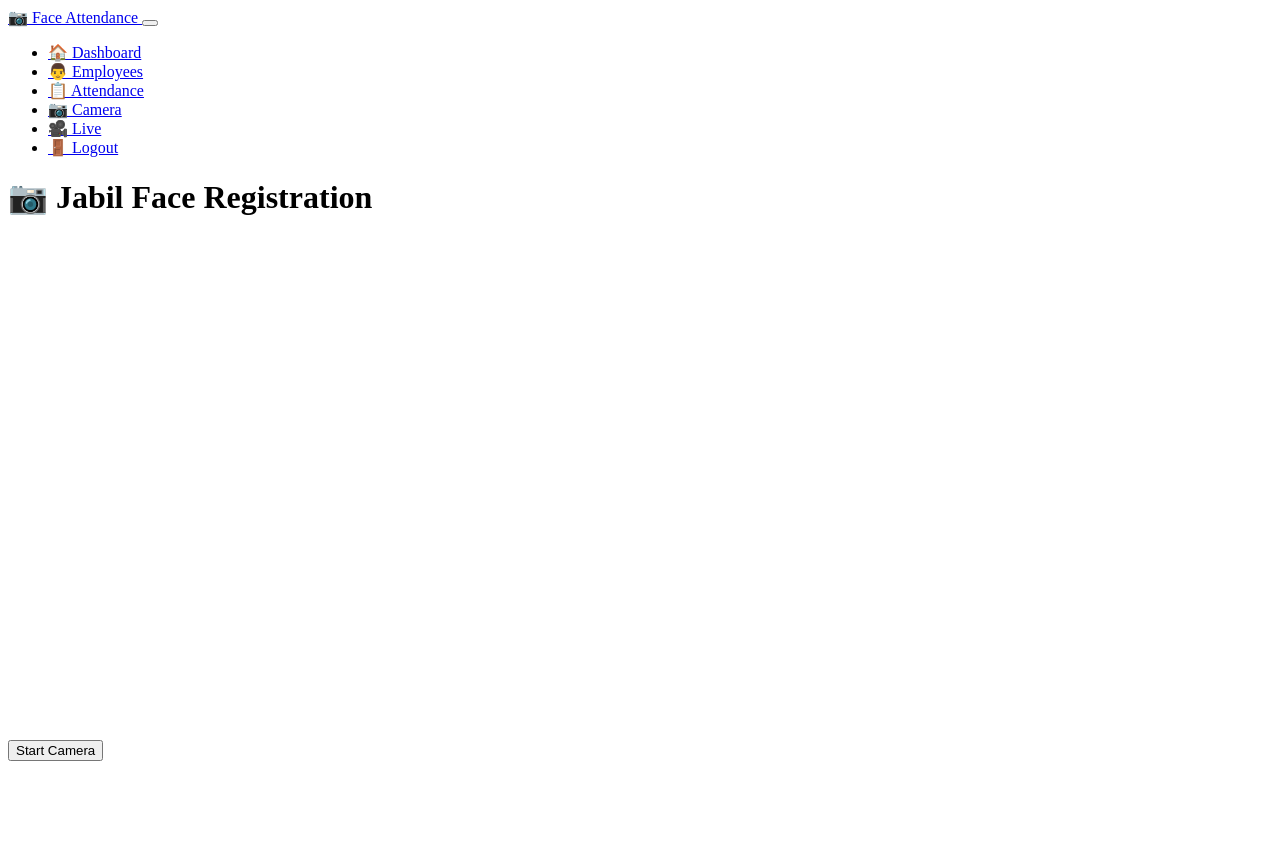
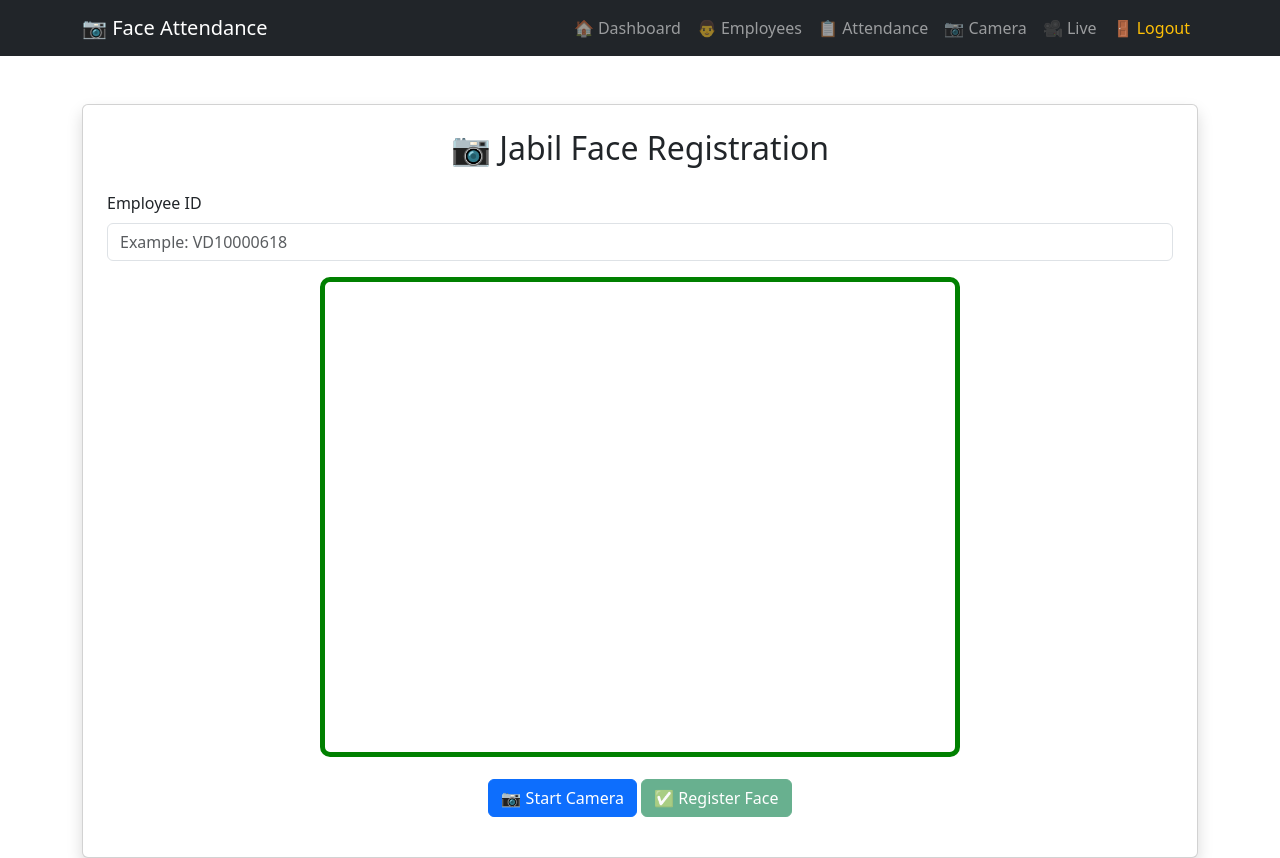
Before and after one commit to DhirajN001/jabil-face-attendance-system, a Flask app: page /camera in a window 1280 px wide. Before the commit the page ends 761 px from the top, so only its background shows below. Run offline with Flask 3, Linux system fonts and the light colour scheme; some libraries are stand-ins or nearby versions.

Commit message:
Add browser face registration

```diff
--- a/app.py
+++ b/app.py
@@ -28,6 +28,7 @@ def init_database():
             name TEXT NOT NULL,
             department TEXT,
             mobile TEXT
+            face_descriptor TEXT
         )
     """)
 
@@ -41,10 +42,54 @@ def init_database():
             status TEXT NOT NULL
         )
     """)
-
+    try:
+        cursor.execute(
+        "ALTER TABLE employees ADD COLUMN face_descriptor TEXT"
+    )
+    except sqlite3.OperationalError:
+        pass
     conn.commit()
     conn.close()
 init_database()
+
+@app.route("/recognize_face", methods=["POST"])
+def recognize_face():
+
+    try:
+
+        data = request.json
+
+        descriptor = data["descriptor"]
+
+        # Existing employee face files
+        for file_name in os.listdir("faces"):
+
+            if not file_name.lower().endswith(".jpg"):
+                continue
+
+            emp_id = file_name.rsplit(".", 1)[0]
+
+            # Temporary response for testing
+            # Actual descriptor comparison will be added next
+
+            return jsonify({
+                "success": False,
+                "message": "Face recognition setup is ready"
+            })
+
+        return jsonify({
+            "success": False,
+            "message": "No employee face found"
+        })
+
+    except Exception as e:
+
+        print("Face recognition error:", e)
+
+        return jsonify({
+            "success": False,
+            "message": str(e)
+        })
 
 
 @app.route("/recognize", methods=["POST"])
@@ -327,25 +372,77 @@ def save_employee():
 @app.route("/save_photo", methods=["POST"])
 def save_photo():
 
-    data = request.get_json()
+    try:
 
-    image = data["image"]
-    emp_id = data["emp_id"]
+        data = request.get_json()
 
-    image = image.split(",")[1]
+        emp_id = data["emp_id"]
+        image = data["image"]
+        descriptor = data["descriptor"]
 
-    image_bytes = base64.b64decode(image)
 
-    os.makedirs("faces", exist_ok=True)
+        # Remove base64 header
+        image = image.split(",")[1]
 
-    with open(f"faces/{emp_id}.jpg", "wb") as file:
-        file.write(image_bytes)
+        image_bytes = base64.b64decode(image)
 
-    with open("captured.jpg", "wb") as file:
-        file.write(image_bytes)
-    return jsonify({
-        "message": "Photo saved successfully!"
-    })
+
+        # Create faces folder
+        os.makedirs("faces", exist_ok=True)
+
+
+        # Save employee face image
+        with open(f"faces/{emp_id}.jpg", "wb") as file:
+
+            file.write(image_bytes)
+
+
+        # Save face descriptor in database
+        conn = sqlite3.connect("attendance.db")
+
+        cursor = conn.cursor()
+
+
+        cursor.execute(
+            """
+            UPDATE employees
+            SET face_descriptor = ?
+            WHERE emp_id = ?
+            """,
+            (
+                str(descriptor),
+                emp_id
+            )
+        )
+
+
+        conn.commit()
+
+        conn.close()
+
+
+        return jsonify({
+
+            "success": True,
+
+            "emp_id": emp_id,
+
+            "message": "Face registered successfully"
+
+        })
+
+
+    except Exception as e:
+
+        print("Save face error:", e)
+
+        return jsonify({
+
+            "success": False,
+
+            "message": str(e)
+
+        })
 
 @app.route("/employees")
 def employees():
--- a/templates/camera.html
+++ b/templates/camera.html
@@ -1,53 +1,293 @@
 <!DOCTYPE html>
-<html lang="en">
+<html>
 
 <head>
-    <meta charset="UTF-8">
-    <meta name="viewport" content="width=device-width, initial-scale=1.0">
-    <title>Jabil Camera</title>
+
+    <title>Jabil Face Registration</title>
+
+    <link
+        href="https://cdn.jsdelivr.net/npm/bootstrap@5.3.7/dist/css/bootstrap.min.css"
+        rel="stylesheet">
+
+    <script
+        defer
+        src="https://cdn.jsdelivr.net/npm/face-api.js@0.22.2/dist/face-api.min.js">
+    </script>
+
 </head>
 
 <body>
+
 {% include "navbar.html" %}
 
-    <h1>📷 Jabil Face Registration</h1>
+<div class="container mt-5">
 
-    <video id="video" width="640" height="480" autoplay></video>
+    <div class="card p-4 shadow">
 
-    <br><br>
+        <h2 class="text-center mb-4">
+            📷 Jabil Face Registration
+        </h2>
 
-    <button onclick="startCamera()">Start Camera</button>
+        <div class="mb-3">
 
+            <label class="form-label">
+                Employee ID
+            </label>
 
+            <input
+                type="text"
+                id="emp_id"
+                class="form-control"
+                placeholder="Example: VD10000618">
 
-    <canvas id="canvas" width="640" height="480" style="display:none;"></canvas>
+        </div>
+
+        <div class="text-center">
+
+            <video
+                id="video"
+                width="640"
+                height="480"
+                autoplay
+                playsinline
+                muted
+                style="border:5px solid green;border-radius:10px;">
+            </video>
+
+        </div>
+
+        <div class="text-center mt-3">
+
+            <button
+                id="startBtn"
+                class="btn btn-primary"
+                onclick="startCamera()">
+
+                📷 Start Camera
+
+            </button>
+
+            <button
+                id="captureBtn"
+                class="btn btn-success"
+                onclick="registerFace()"
+                disabled>
+
+                ✅ Register Face
+
+            </button>
+
+        </div>
+
+        <div
+            id="status"
+            class="mt-3 text-center">
+        </div>
+
+        <canvas
+            id="canvas"
+            width="640"
+            height="480"
+            style="display:none;">
+        </canvas>
+
+    </div>
+
+</div>
+
 
 <script>
 
+let cameraStarted = false;
+
+
+// =====================================
+// LOAD FACE MODELS
+// =====================================
+
+async function loadModels() {
+
+    document.getElementById("status").innerHTML = `
+        <div class="alert alert-info">
+            ⏳ Loading face recognition models...
+        </div>
+    `;
+
+    await faceapi.nets.tinyFaceDetector.loadFromUri(
+        "/static/models"
+    );
+
+    await faceapi.nets.faceLandmark68Net.loadFromUri(
+        "/static/models"
+    );
+
+    await faceapi.nets.faceRecognitionNet.loadFromUri(
+        "/static/models"
+    );
+
+    console.log("Face models loaded");
+
+}
+
+
+// =====================================
+// START CAMERA
+// =====================================
+
 async function startCamera() {
 
-            const stream = await navigator.mediaDevices.getUserMedia({
+    const empId =
+        document.getElementById("emp_id").value.trim();
+
+    if (!empId) {
+
+        alert("Please enter Employee ID");
+
+        return;
+    }
+
+
+    try {
+
+        await loadModels();
+
+
+        const stream =
+            await navigator.mediaDevices.getUserMedia({
                 video: true
             });
 
-            document.getElementById("video").srcObject = stream;
 
-            setInterval(capturePhoto, 5000);
+        document.getElementById("video").srcObject =
+            stream;
+
+
+        cameraStarted = true;
+
+
+        document.getElementById("captureBtn").disabled =
+            false;
+
+
+        document.getElementById("status").innerHTML = `
+            <div class="alert alert-success">
+                📷 Camera started successfully
+                <br>
+                Please look directly at the camera.
+            </div>
+        `;
 
     }
 
-        async function capturePhoto() {
+    catch(error) {
 
-            const video = document.getElementById("video");
-            const canvas = document.getElementById("canvas");
+        console.error(error);
 
-            const context = canvas.getContext("2d");
+        document.getElementById("status").innerHTML = `
+            <div class="alert alert-danger">
+                ❌ Camera could not be started.
+                <br>
+                ${error.message}
+            </div>
+        `;
 
-            context.drawImage(video, 0, 0, canvas.width, canvas.height);
+    }
 
-            const image = canvas.toDataURL("image/jpeg");
+}
 
-            const response = await fetch("/recognize", {
+
+// =====================================
+// REGISTER FACE
+// =====================================
+
+async function registerFace() {
+
+    if (!cameraStarted) {
+
+        alert("Please start camera first");
+
+        return;
+    }
+
+
+    const empId =
+        document.getElementById("emp_id").value.trim();
+
+
+    if (!empId) {
+
+        alert("Please enter Employee ID");
+
+        return;
+    }
+
+
+    const video =
+        document.getElementById("video");
+
+
+    document.getElementById("status").innerHTML = `
+        <div class="alert alert-info">
+            🔍 Detecting face...
+        </div>
+    `;
+
+
+    try {
+
+        const detection =
+            await faceapi
+                .detectSingleFace(
+                    video,
+                    new faceapi.TinyFaceDetectorOptions()
+                )
+                .withFaceLandmarks()
+                .withFaceDescriptor();
+
+
+        if (!detection) {
+
+            document.getElementById("status").innerHTML = `
+                <div class="alert alert-danger">
+                    ❌ Face not detected.
+                    <br>
+                    Please look at the camera clearly.
+                </div>
+            `;
+
+            return;
+        }
+
+
+        // Face descriptor
+        const descriptor =
+            Array.from(detection.descriptor);
+
+
+        // Capture image
+        const canvas =
+            document.getElementById("canvas");
+
+        const context =
+            canvas.getContext("2d");
+
+
+        context.drawImage(
+            video,
+            0,
+            0,
+            canvas.width,
+            canvas.height
+        );
+
+
+        const image =
+            canvas.toDataURL("image/jpeg");
+
+
+        // Send to Flask
+        const response =
+            await fetch("/save_photo", {
 
                 method: "POST",
 
@@ -56,23 +296,67 @@
                 },
 
                 body: JSON.stringify({
-                    image: image
+
+                    emp_id: empId,
+
+                    image: image,
+
+                    descriptor: descriptor
+
                 })
 
             });
 
-            const result = await response.json();
+
+        const result =
+            await response.json();
+
 
         if (result.success) {
 
-                alert(result.message);
+            document.getElementById("status").innerHTML = `
+                <div class="alert alert-success">
+
+                    <h4>✅ Face Registered Successfully</h4>
+
+                    <hr>
+
+                    Employee ID:
+                    <b>${result.emp_id}</b>
+
+                </div>
+            `;
+
+        }
+
+        else {
+
+            document.getElementById("status").innerHTML = `
+                <div class="alert alert-danger">
+                    ❌ ${result.message}
+                </div>
+            `;
+
+        }
+
+    }
+
+    catch(error) {
+
+        console.error(error);
+
+        document.getElementById("status").innerHTML = `
+            <div class="alert alert-danger">
+                ❌ ${error.message}
+            </div>
+        `;
 
     }
 
 }
 
 </script>
-    <script src="https://cdn.jsdelivr.net/npm/bootstrap@5.3.7/dist/js/bootstrap.bundle.min.js"></script>
+
 </body>
 
 </html>
```
Lines whose indentation alone changed are shown as unchanged.
